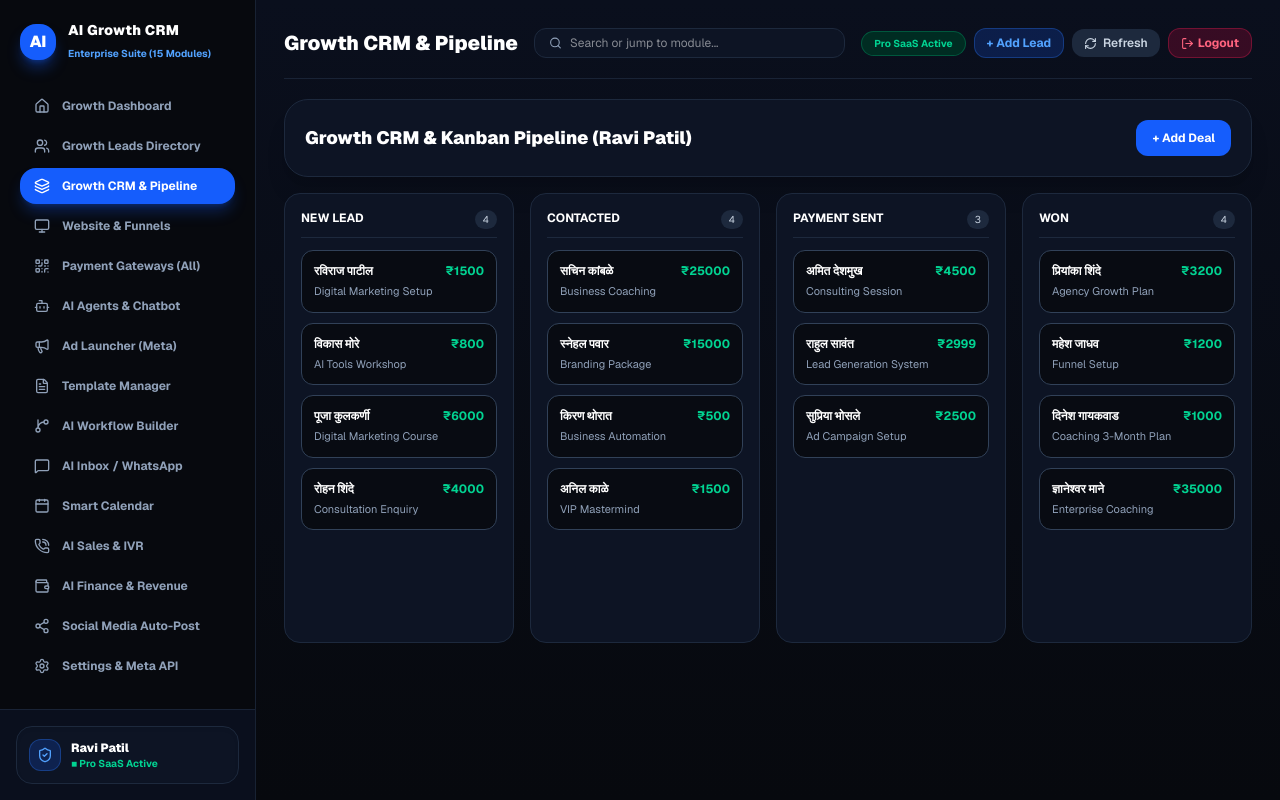
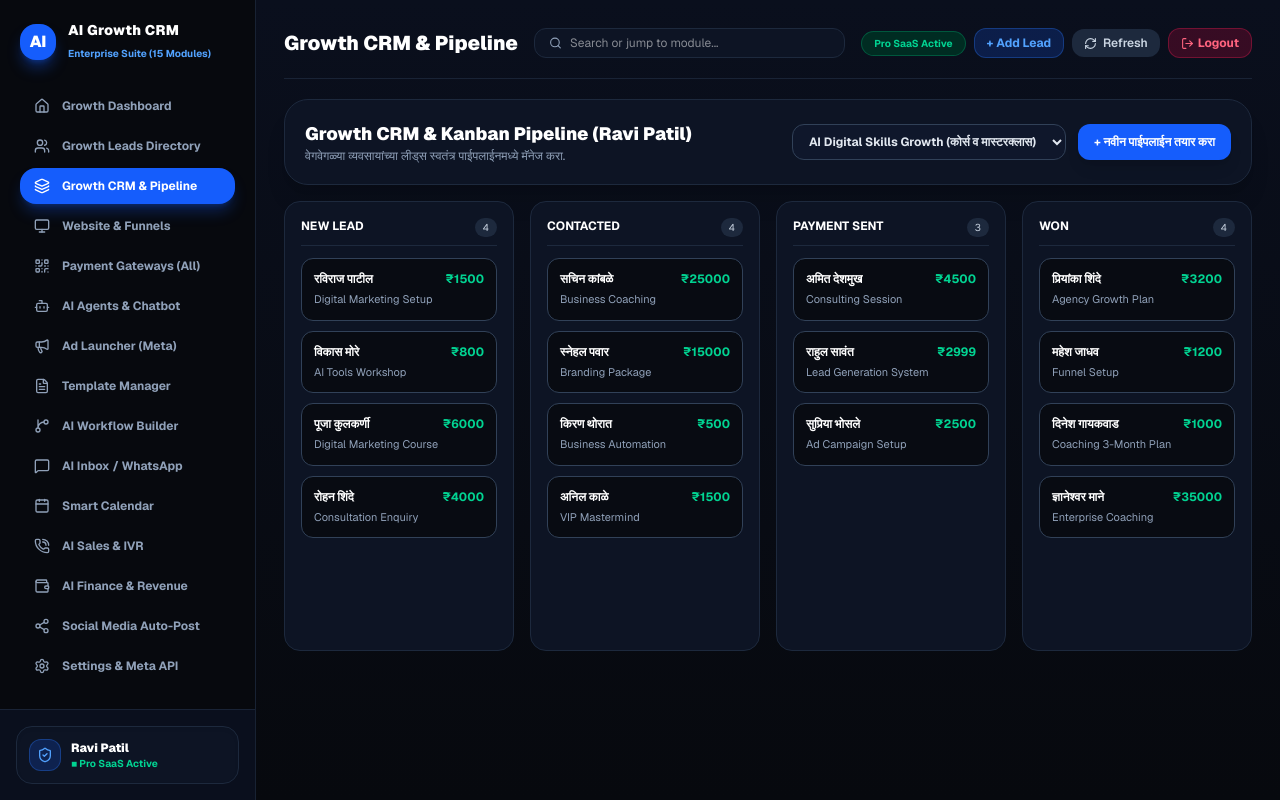
Before and after one commit to aidigitalskillsgrowth-collab/ai-growth-crm, a Next.js app: page / in a window 1280 px wide. Both pictures are taken after a click on the button "Growth CRM & Pipeline". Built offline with nearby package versions, Linux system fonts and the light colour scheme.

Commit message:
add multiple business pipelines dropdown feature accurately

```diff
--- a/src/app/page.tsx
+++ b/src/app/page.tsx
@@ -88,7 +88,6 @@ interface Appointment {
   status: 'Confirmed' | 'Pending' | 'Rescheduled';
 }
 
-// ✅ सर्व TypeScript एरर काढण्यासाठी सर्व संभाव्य प्रॉपर्टीज इथे जोडल्या आहेत
 interface ChatMessage {
   id?: string;
   sender?: string;
@@ -141,6 +140,14 @@ export default function DashboardPage() {
     webhookVerifyToken: 'growth_crm_verify_2026'
   });
   const [savingSettings, setSavingSettings] = useState<boolean>(false);
+
+  // ✅ पाईपलाईन ड्रॉपडाऊन आणि मल्टिपल पाईपलाईन स्टेट
+  const [pipelines, setPipelines] = useState([
+    { id: 'ai_growth', name: 'AI Digital Skills Growth (कोर्स व मास्टरक्लास)' },
+    { id: 'mobile_shop', name: 'ईश्वरी मोबाईल शॉप (रिपेअर व सेल)' },
+    { id: 'hotel_biz', name: 'रवी पाटील हॉटेल & रेस्टॉरंट' }
+  ]);
+  const [selectedPipeline, setSelectedPipeline] = useState('ai_growth');
 
   // Supabase लाईव्ह मेसेजेस स्टेट
   const [dbMessages, setDbMessages] = useState<ChatMessage[]>([]);
@@ -1052,14 +1059,44 @@ export default function DashboardPage() {
           </div>
         )}
 
+        {/* ✅ आता या पाईपलाईन टॅबमध्ये बरोबर वर ड्रॉपडाऊन दिसेल */}
         {activeTab === 'pipeline' && (
           <div className="space-y-4">
             <div className="bg-[#0d1424] border border-slate-800 rounded-3xl p-5 shadow-xl flex flex-wrap justify-between items-center gap-3">
-              <div><h2 className="text-lg font-black text-white">Growth CRM & Kanban Pipeline ({clientSettings.ownerName})</h2></div>
-              <div className="flex gap-2">
-                <button onClick={handleOpenAddModal} className="px-4 py-2.5 bg-blue-600 text-white rounded-xl text-xs font-bold cursor-pointer">+ Add Deal</button>
-              </div>
-            </div>
+              <div>
+                <h2 className="text-lg font-black text-white">Growth CRM & Kanban Pipeline ({clientSettings.ownerName})</h2>
+                <p className="text-xs text-slate-400">वेगवेगळ्या व्यवसायांच्या लीड्स स्वतंत्र पाईपलाईनमध्ये मॅनेज करा.</p>
+              </div>
+
+              {/* पाईपलाईन निवडण्यासाठी ड्रॉपडाऊन आणि नवीन ॲड करण्याचे बटण */}
+              <div className="flex items-center gap-3">
+                <select
+                  value={selectedPipeline}
+                  onChange={(e) => setSelectedPipeline(e.target.value)}
+                  className="bg-slate-900 border border-slate-700 text-slate-200 px-3 py-2 rounded-xl text-xs font-bold outline-none cursor-pointer"
+                >
+                  {pipelines.map(p => (
+                    <option key={p.id} value={p.id}>{p.name}</option>
+                  ))}
+                </select>
+
+                <button
+                  onClick={() => {
+                    const newName = prompt('नवीन पाईपलाईनचे नाव टाका (उदा. Real Estate Agency):');
+                    if (newName && newName.trim()) {
+                      const newId = newName.toLowerCase().replace(/[^a-z0-9]/g, '_');
+                      setPipelines(prev => [...prev, { id: newId, name: newName }]);
+                      setSelectedPipeline(newId);
+                      alert('नवीन पाईपलाईन यशस्वीरीत्या तयार झाली!');
+                    }
+                  }}
+                  className="px-4 py-2.5 bg-blue-600 hover:bg-blue-500 text-white rounded-xl text-xs font-bold cursor-pointer shadow-lg"
+                >
+                  + नवीन पाईपलाईन तयार करा
+                </button>
+              </div>
+            </div>
+
             <div className="grid grid-cols-1 md:grid-cols-4 gap-4">
               {['New Lead', 'Contacted', 'Payment Sent', 'Won'].map((stg) => (
                 <div key={stg} onDragOver={handleDragOver} onDrop={(e) => handleDrop(e, stg)} className="bg-[#0d1424] border border-slate-800 rounded-2xl p-4 space-y-3 min-h-[450px]">
@@ -1327,7 +1364,7 @@ export default function DashboardPage() {
         )}
 
         {/* ======================================================== */}
-        {/* इनबॉक्स टॅब - TypeScript एरर काढलेला आणि लाईव्ह मेसेज डॅशबोर्ड */}
+        {/* इनबॉक्स टॅब - पूर्णपणे शुद्ध केलेले लाईव्ह Supabase मेसेज इनबॉक्स */}
         {/* ======================================================== */}
         {activeTab === 'inbox' && (
           <div className="space-y-4 text-xs">
```
